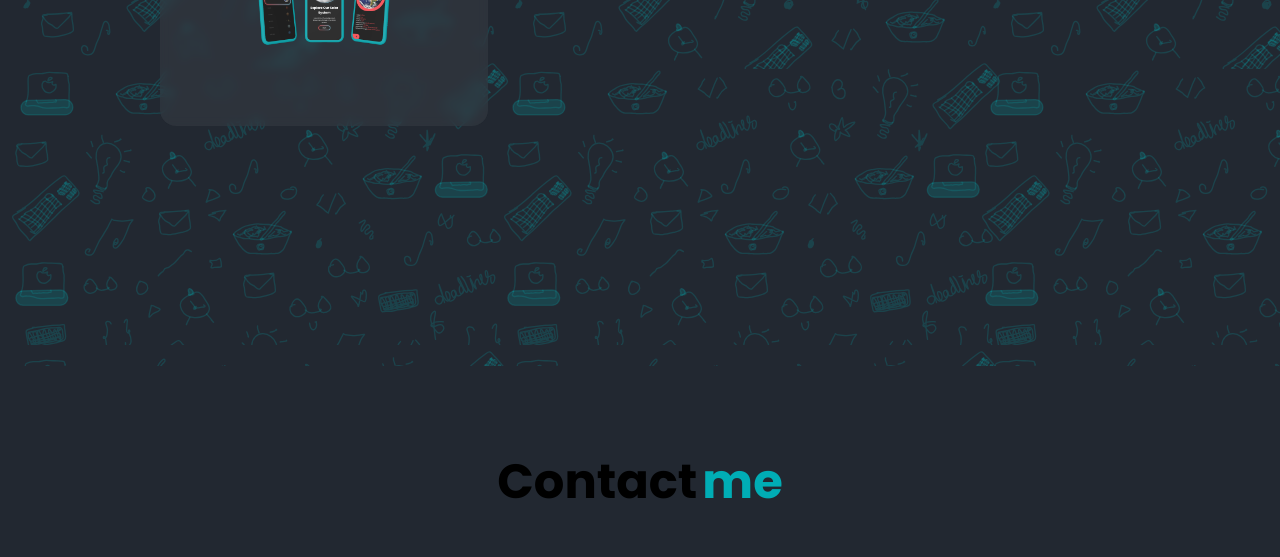
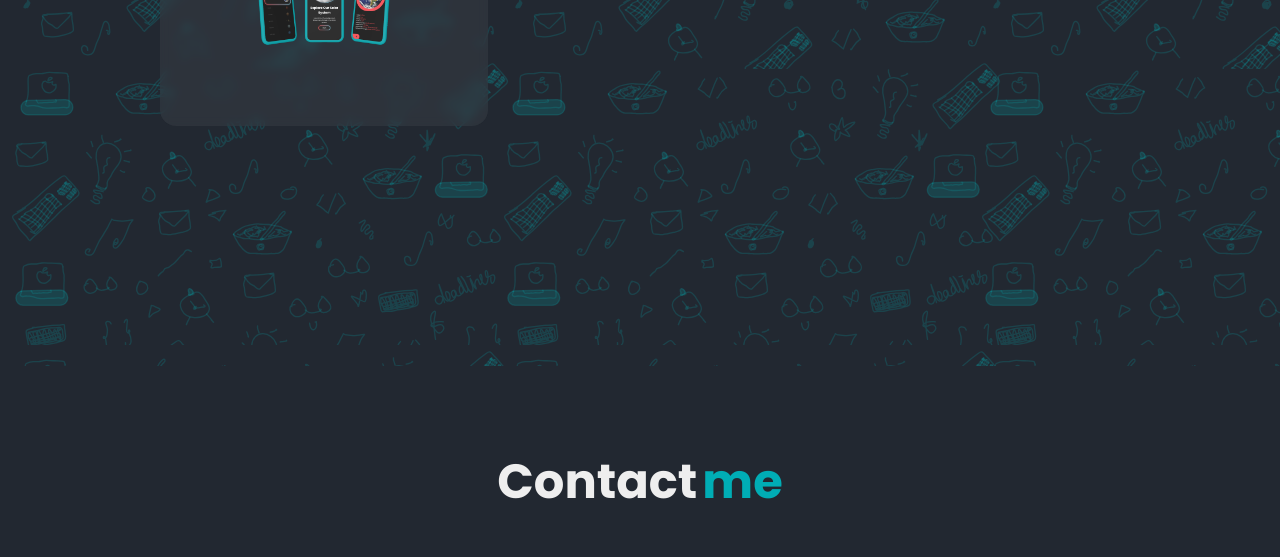
Before and after one commit to Youssef183655/tutorial-project2, a plain HTML site: page index.html in a window 1280 px wide. Shown: the part 2330-2887 px from the top of the page. Drawn offline with Linux system fonts and the light colour scheme.

Commit message:
website2

```diff
--- a/index.html
+++ b/index.html
@@ -92,7 +92,7 @@
     </section >
     <section class="contactContainer"  id="contactMe">
         <div class="contactTitle">
-            <h1 class="about Name">Contact</h1>
+            <h1 class="aboutName">Contact</h1>
             <h1 class="aboutTitle">me</h1>
         </div>
         <div class="contact">
```
